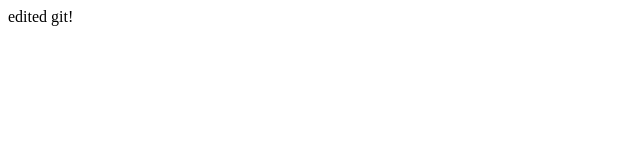
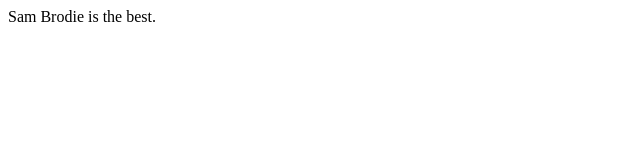
Before and after one commit to SamB100/SamB100.github.io, a plain HTML site: page index.html in a window 1280 px wide. Shown: the whole page, without its empty margins (0-640 px from the left). Drawn offline with Linux system fonts and the light colour scheme.

Commit message:
commit sam update

```diff
--- a/index.html
+++ b/index.html
@@ -1,4 +1,4 @@
 <!DOCTYPE html> <!-- public class index -->
 <html> <!-- { -->
-  edited git!
+  Sam Brodie is the best.
 </html> <!-- } ->
```
